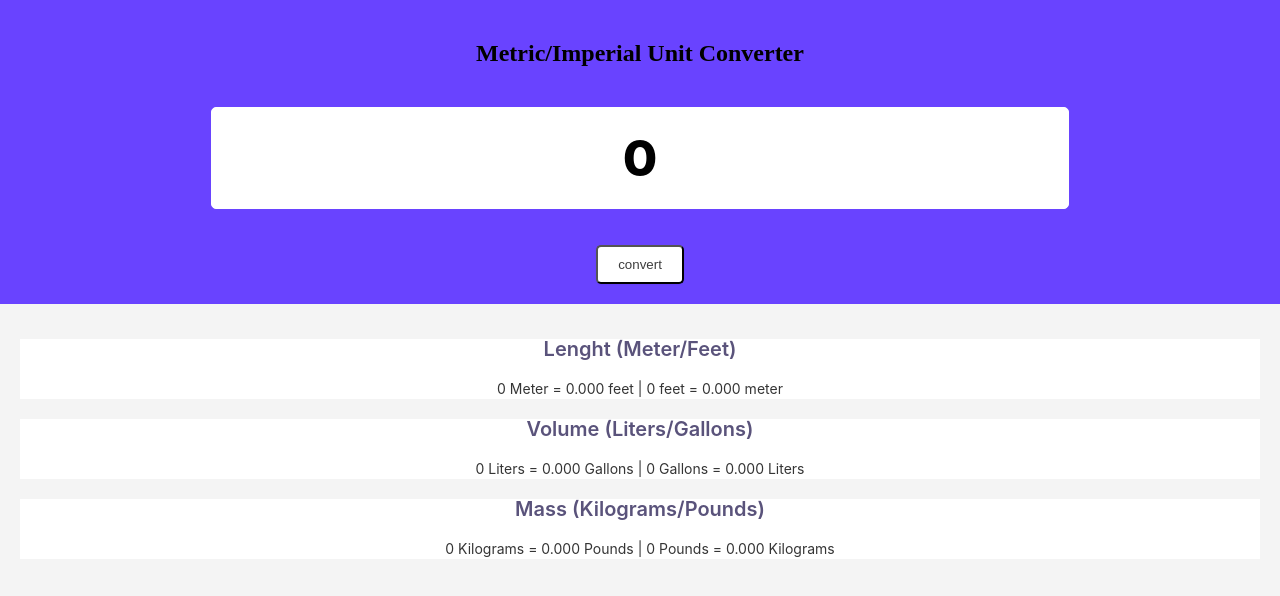
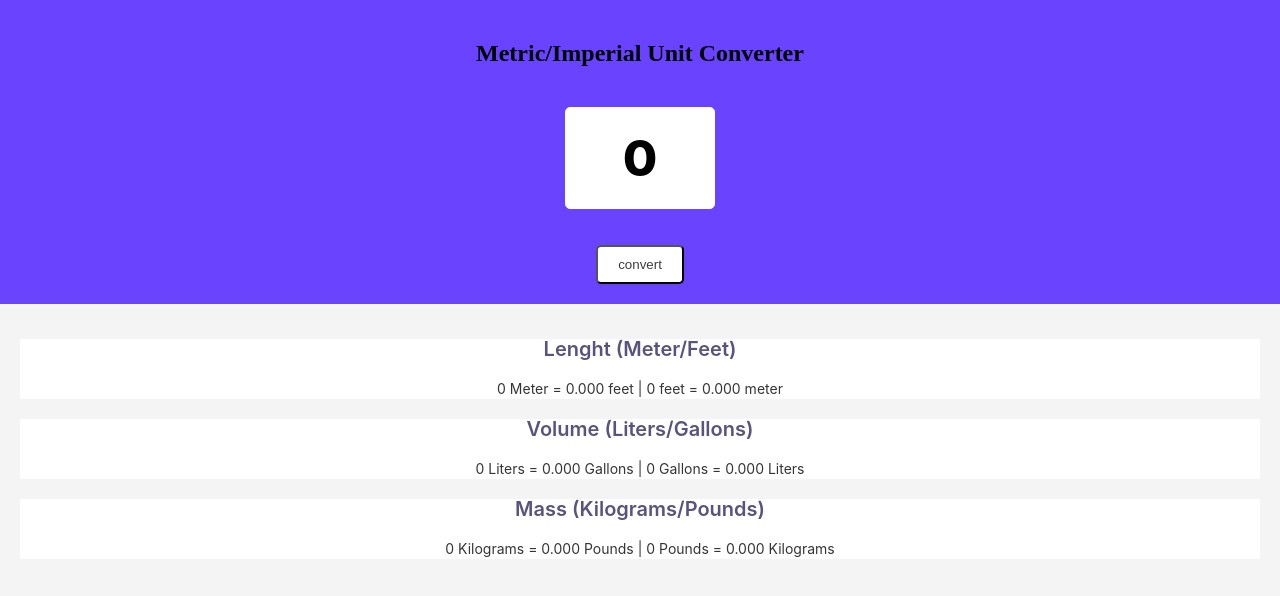
Before and after one commit to a5medHub/UnitConverter, a plain HTML site: page index.html in a window 1280 px wide. Drawn offline with Linux system fonts and the light colour scheme.

Commit message:
Update index.css
fixed the width to 150

```diff
--- a/index.css
+++ b/index.css
@@ -22,7 +22,7 @@ body {
     margin: 20px auto;
     padding: 20px;
     border-radius: 5px;
-/*     width: 50px; */
+    width: 150px;
     border-radius: 5px;
 }
 .first button{
```
